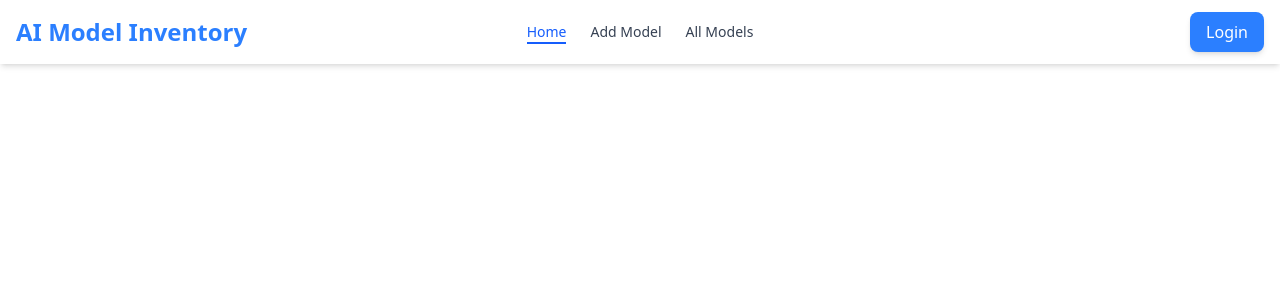
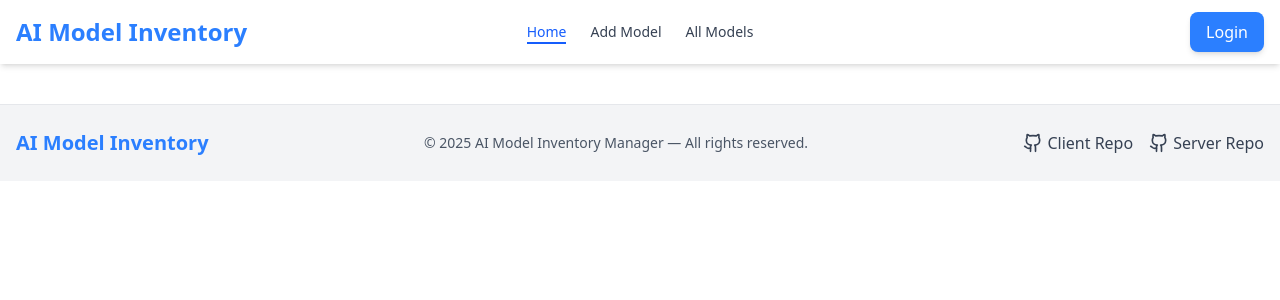
Before and after one commit to Tanzeem74/AI-Inventory-Model-Client, a React (Vite) app: page / in a window 1280 px wide. Shown: the top 300 px of the page. Built offline with nearby package versions, Linux system fonts and the light colour scheme; no server answers.

Commit message:
simple footer added

```diff
--- a/src/components/Footer.jsx
+++ b/src/components/Footer.jsx
@@ -1,9 +1,25 @@
-import React from 'react';
+import { Github } from "lucide-react";
 
 const Footer = () => {
     return (
-        <div>
-
+        <div className="bg-gray-100 dark:bg-slate-900 border-t border-gray-200 dark:border-gray-700 mt-10">
+            <div className="max-w-7xl mx-auto px-4 py-6 flex flex-col md:flex-row items-center justify-between text-center md:text-left">
+                <h2 className="text-xl font-semibold text-blue-500 mb-3 md:mb-0"> AI Model Inventory</h2>
+                <p className="text-gray-600 dark:text-gray-400 text-sm">
+                    © 2025 AI Model Inventory Manager — All rights reserved.</p>
+                <div className="flex space-x-4 mt-3 md:mt-0">
+                    <a href="https://github.com/Tanzeem74/AI-Inventory-Model-Client" target="_blank" className="flex items-center space-x-1 text-gray-700 dark:text-gray-300 hover:text-blue-500"
+                    >
+                        <Github className="w-5 h-5" />
+                        <span>Client Repo</span>
+                    </a>
+                    <a href="https://github.com/Tanzeem74/AI-Inventory-Model-Client" target="_blank" className="flex items-center space-x-1 text-gray-700 dark:text-gray-300 hover:text-blue-500"
+                    >
+                        <Github className="w-5 h-5" />
+                        <span>Server Repo</span>
+                    </a>
+                </div>
+            </div>
         </div>
     );
 };
```
